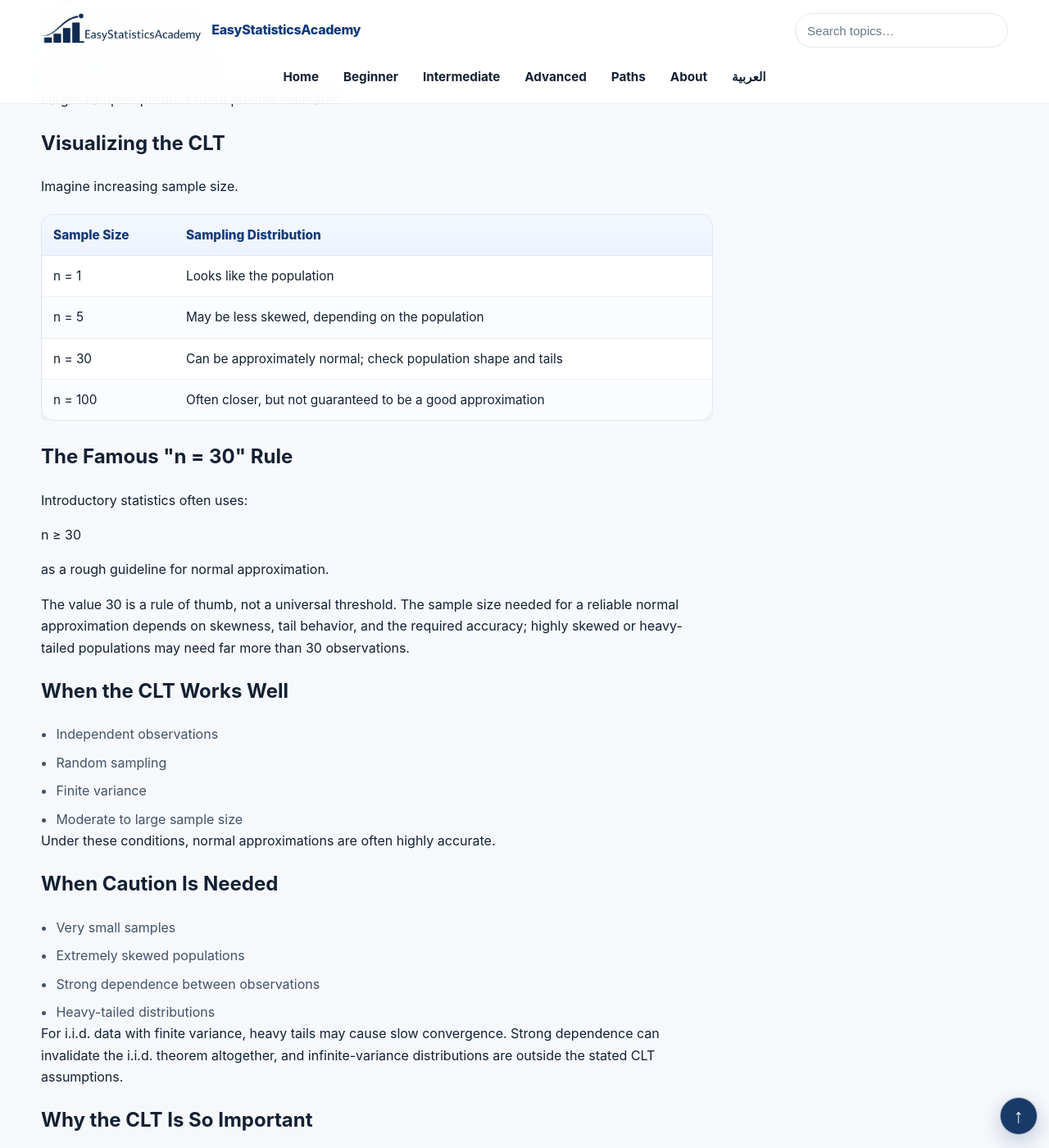
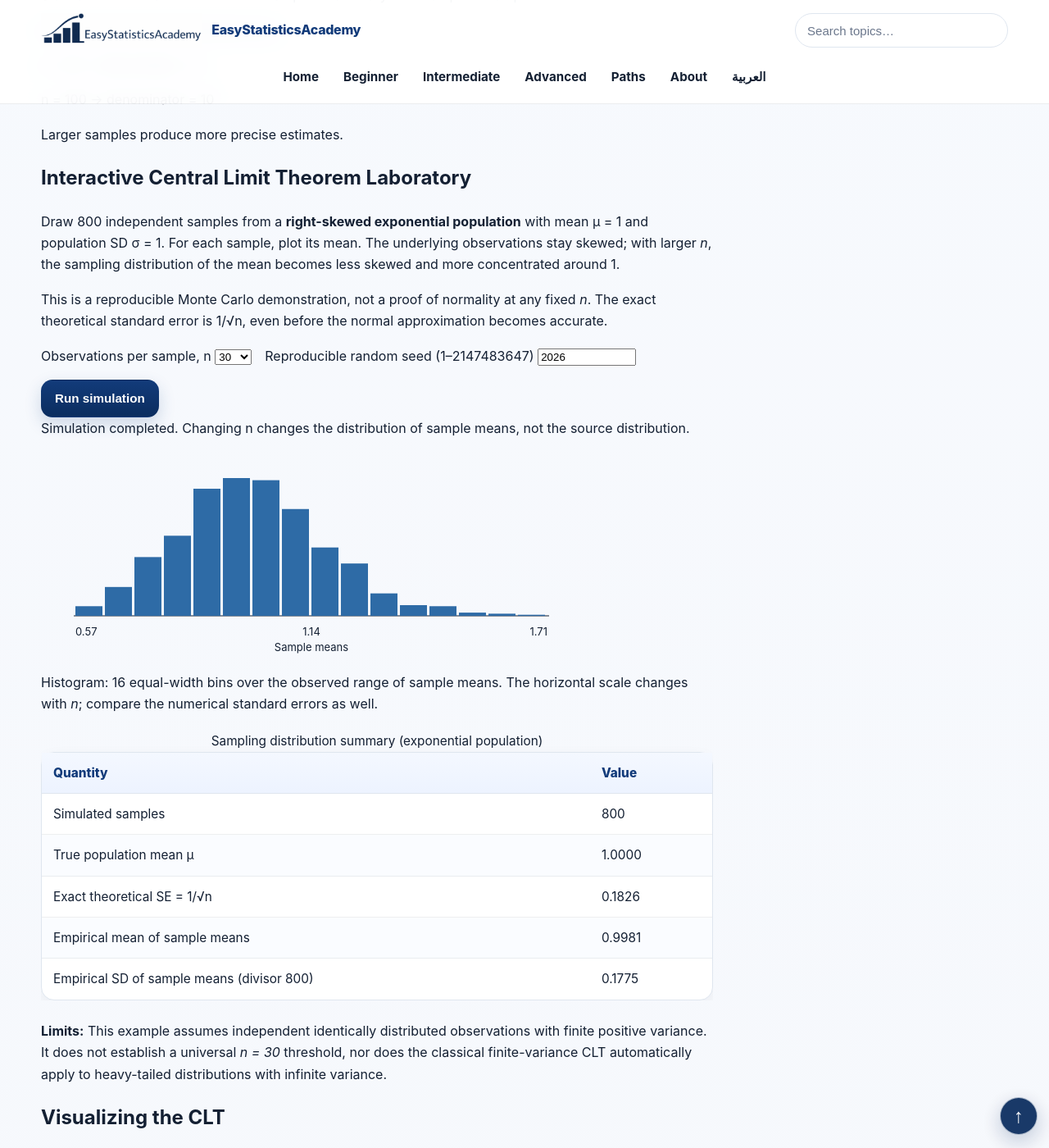
Before and after one commit to ammar-homaida-statistics/easystatisticsacademy, a Jekyll site: the page built from probability/lln-clt/central-limit-theorem/index.md, in a window 1280 px wide and 1400 px high, scrolled down 3165 px. Shown: the whole window at 82% size. Built offline with Jekyll 4.4.1, drawn with Linux system fonts in a browser that asks for light colours; some of the changed text lies outside the part shown.

Commit message:
Add verified CLT simulator and language counterpart link

```diff
--- a/probability/lln-clt/central-limit-theorem/index.md
+++ b/probability/lln-clt/central-limit-theorem/index.md
@@ -4,6 +4,8 @@ title: Central Limit Theorem
 description: Learn the Central Limit Theorem and understand why normal distributions appear throughout statistics.
 permalink: /probability/lln-clt/central-limit-theorem/
 sidebar: false
+translation_pair: central-limit-theorem
+math: true
 ---
 
 <!-- SAVE LESSON PROGRESS -->
@@ -296,7 +299,39 @@ sidebar: false
       Larger samples produce more precise estimates.
     </p>
 
-    <h2>Visualizing the CLT</h2>
+    <section class="concept-box" id="esa-clt-lab" aria-labelledby="esa-clt-title" style="min-width:0;overflow-wrap:anywhere">
+  <h2 id="esa-clt-title">Interactive Central Limit Theorem Laboratory</h2>
+  <p>Draw 800 independent samples from a <strong>right-skewed exponential population</strong> with mean μ = 1 and population SD σ = 1. For each sample, plot its mean. The underlying observations stay skewed; with larger <em>n</em>, the sampling distribution of the mean becomes less skewed and more concentrated around 1.</p>
+  <p>This is a reproducible Monte Carlo demonstration, not a proof of normality at any fixed <em>n</em>. The exact theoretical standard error is 1/√n, even before the normal approximation becomes accurate.</p>
+  <div style="display:flex;flex-wrap:wrap;gap:1rem;align-items:end">
+    <label for="esa-clt-n">Observations per sample, n
+      <select id="esa-clt-n"><option value="1">1</option><option value="5">5</option><option value="30" selected>30</option><option value="100">100</option></select>
+    </label>
+    <label for="esa-clt-seed">Reproducible random seed (1–2147483647)
+      <input id="esa-clt-seed" type="number" min="1" max="2147483647" step="1" value="2026" inputmode="numeric" style="max-width:12rem"/>
+    </label>
+    <button type="button" class="btn" id="esa-clt-run">Run simulation</button>
+  </div>
+  <p id="esa-clt-status" role="status" aria-live="polite"></p>
+  <figure style="margin:1rem 0;max-width:100%;overflow-x:auto">
+    <svg id="esa-clt-chart" role="img" aria-label="Histogram of 800 simulated sample means; displayed range changes with the observed means" viewBox="0 0 660 260" style="width:100%;max-width:660px;min-width:280px" xmlns="http://www.w3.org/2000/svg"></svg>
+    <figcaption>Histogram: 16 equal-width bins over the observed range of sample means. The horizontal scale changes with <em>n</em>; compare the numerical standard errors as well.</figcaption>
+  </figure>
+  <div class="table-wrap"><table>
+    <caption>Sampling distribution summary (exponential population)</caption>
+    <thead><tr><th>Quantity</th><th>Value</th></tr></thead>
+    <tbody>
+      <tr><td>Simulated samples</td><td id="esa-clt-count">800</td></tr>
+      <tr><td>True population mean μ</td><td id="esa-clt-theory-mean">1.0000</td></tr>
+      <tr><td>Exact theoretical SE = 1/√n</td><td id="esa-clt-theory-se">—</td></tr>
+      <tr><td>Empirical mean of sample means</td><td id="esa-clt-emp-mean">—</td></tr>
+      <tr><td>Empirical SD of sample means (divisor 800)</td><td id="esa-clt-emp-sd">—</td></tr>
+    </tbody>
+  </table></div>
+  <p><strong>Limits:</strong> This example assumes independent identically distributed observations with finite positive variance. It does not establish a universal <em>n = 30</em> threshold, nor does the classical finite-variance CLT automatically apply to heavy-tailed distributions with infinite variance.</p>
+</section>
+
+<h2>Visualizing the CLT</h2>
 
     <p>
       Imagine increasing sample size.
@@ -543,3 +578,4 @@ sidebar: false
   </div>
 
 </section>
+<script src="/js/clt-sampling-lab.js" defer></script>
```
Also changed, not shown: other parts of probability/lln-clt/central-limit-theorem/index.md (+1 -0 lines).
